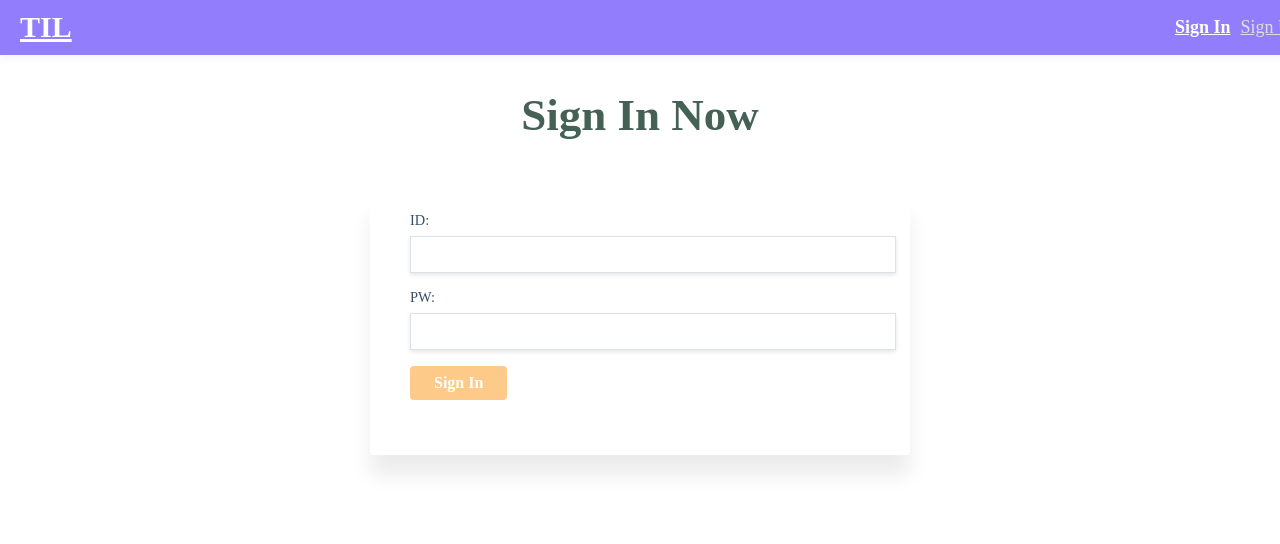
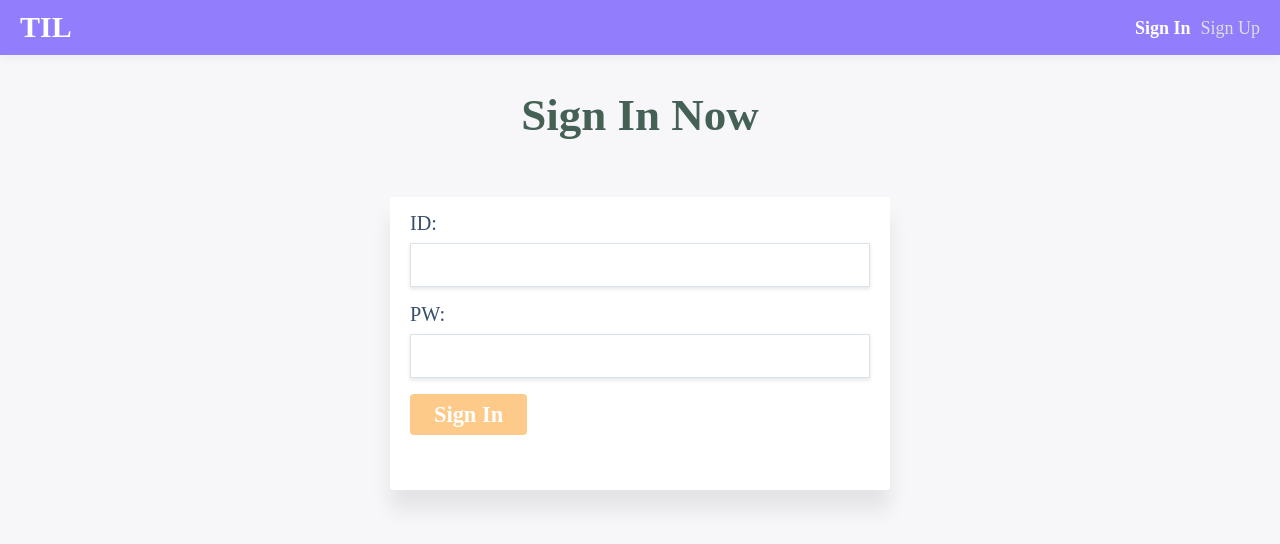
Before and after one commit to jambottle/vue-expert, a Vue app in the folder vue-til/: page /signin in a window 1280 px wide. Shown: the top 544 px of the page. Built offline with nearby package versions, Linux system fonts and the light colour scheme; no server answers.

Commit message:
design: Style App.vue

```diff
--- a/vue-til/src/App.vue
+++ b/vue-til/src/App.vue
@@ -12,3 +12,28 @@ export default {
   },
 };
 </script>
+
+<style lang="scss">
+*,
+*::after,
+*::before {
+  box-sizing: border-box;
+}
+
+:root {
+  background-color: #f7f6f9;
+}
+
+a {
+  text-decoration: none;
+}
+
+#app {
+  position: relative;
+  width: 100%;
+  height: 100%;
+
+  font-family: 'Spoqa Han Sans', 'Sans-serif';
+  font-size: 1.4rem;
+}
+</style>
```
